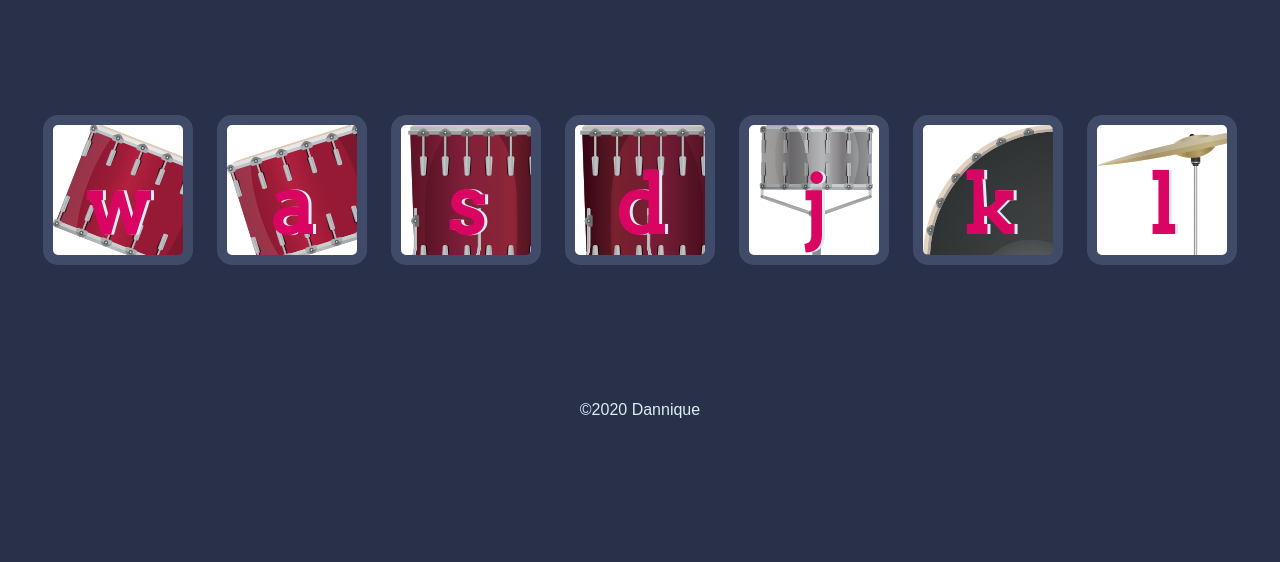
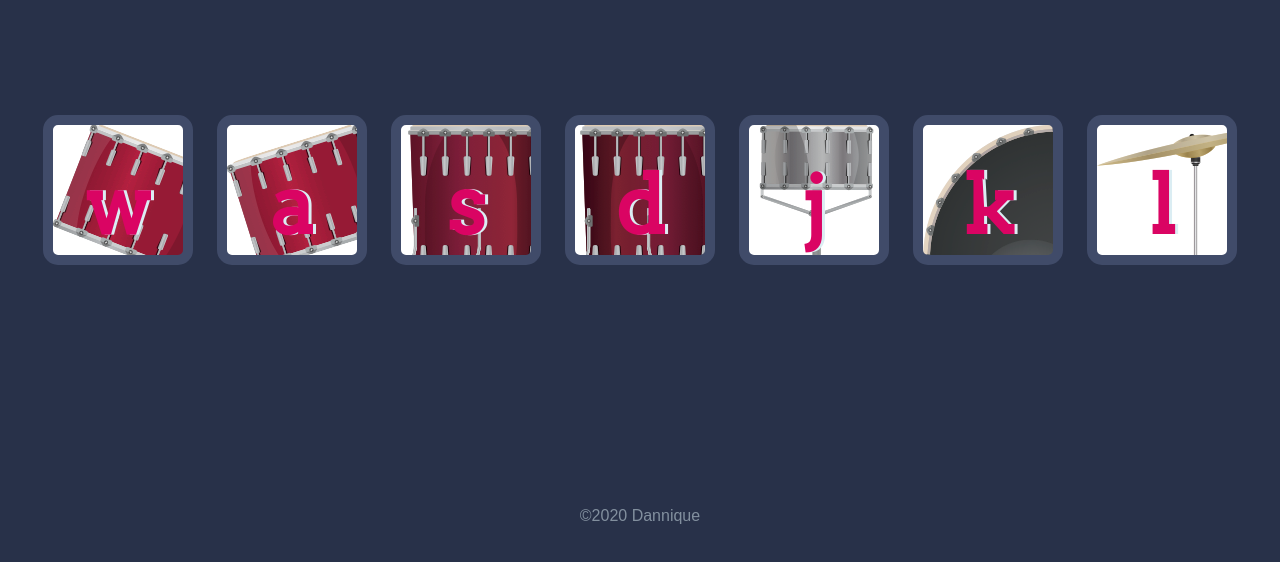
Before and after one commit to Dannique/Drum-Kit, a plain HTML site: page index.html in a window 1280 px wide. Shown: the part 174-736 px from the top of the page. Drawn offline with Linux system fonts and the light colour scheme.

Commit message:
few style changes

```diff
--- a/styles.css
+++ b/styles.css
@@ -13,7 +13,9 @@ h1 {
 
 footer {
   color: #DBEDF3;
+  opacity: 50%;
   font-family: sans-serif;
+  padding-top: 90px;
 }
 
 .w {
```
